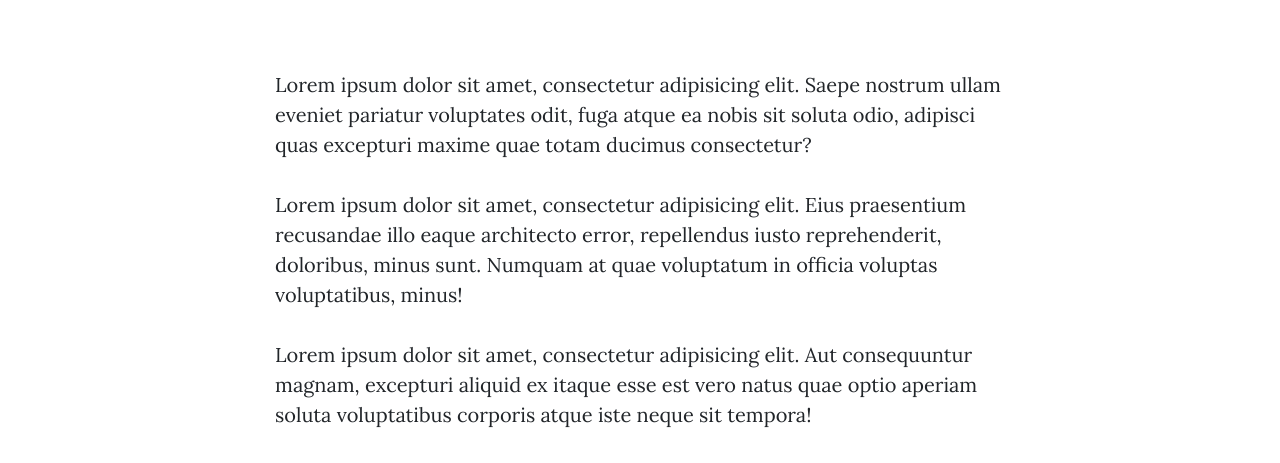
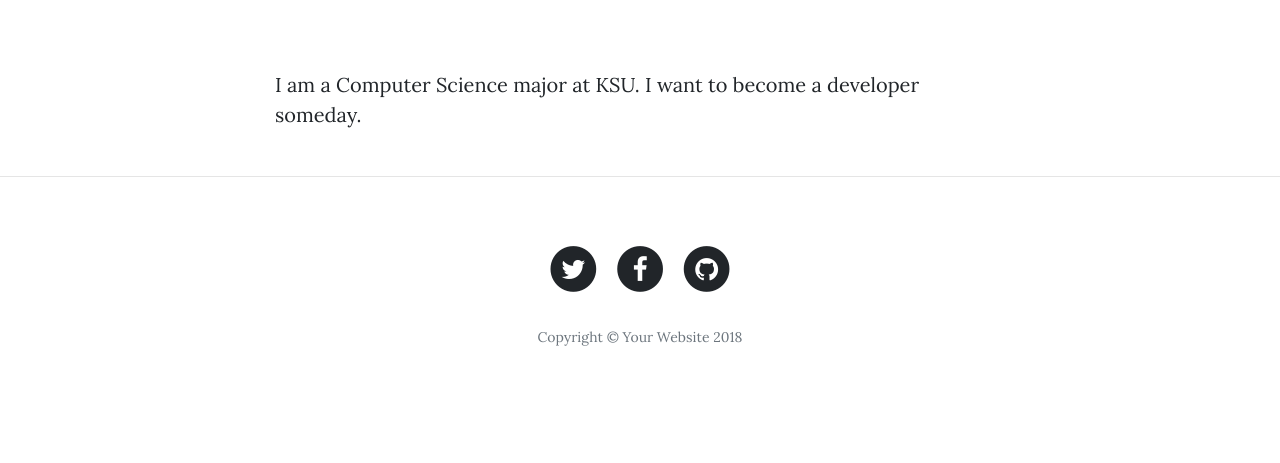
Before and after one commit to PurePotato/resumeblog, a website: page about.html in a window 1280 px wide. Shown: the part 542-1005 px from the top of the page. After the commit the page ends 955 px from the top, so only its background shows below. Drawn offline with nearby package versions, Linux system fonts and the light colour scheme.

Commit message:
Little changes

```diff
--- a/about.html
+++ b/about.html
@@ -8,7 +8,7 @@
     <meta name="description" content="">
     <meta name="author" content="">
 
-    <title>Caitlyn Murphy Resume and Blog</title>
+    <title>Caitlyn Murphy About Me</title>
     <!-- Bootstrap core CSS -->
     <link href="vendor/bootstrap/css/bootstrap.min.css" rel="stylesheet">
 
@@ -73,9 +73,7 @@
     <div class="container">
       <div class="row">
         <div class="col-lg-8 col-md-10 mx-auto">
-          <p>Lorem ipsum dolor sit amet, consectetur adipisicing elit. Saepe nostrum ullam eveniet pariatur voluptates odit, fuga atque ea nobis sit soluta odio, adipisci quas excepturi maxime quae totam ducimus consectetur?</p>
-          <p>Lorem ipsum dolor sit amet, consectetur adipisicing elit. Eius praesentium recusandae illo eaque architecto error, repellendus iusto reprehenderit, doloribus, minus sunt. Numquam at quae voluptatum in officia voluptas voluptatibus, minus!</p>
-          <p>Lorem ipsum dolor sit amet, consectetur adipisicing elit. Aut consequuntur magnam, excepturi aliquid ex itaque esse est vero natus quae optio aperiam soluta voluptatibus corporis atque iste neque sit tempora!</p>
+          <p>I am a Computer Science major at KSU. I want to become a developer someday.</p>
         </div>
       </div>
     </div>
```
Also changed, not shown: contact.html (+1 -1 lines), index.html (+2 -2 lines), post.html (+1 -1 lines), projects.html (+1 -1 lines).
